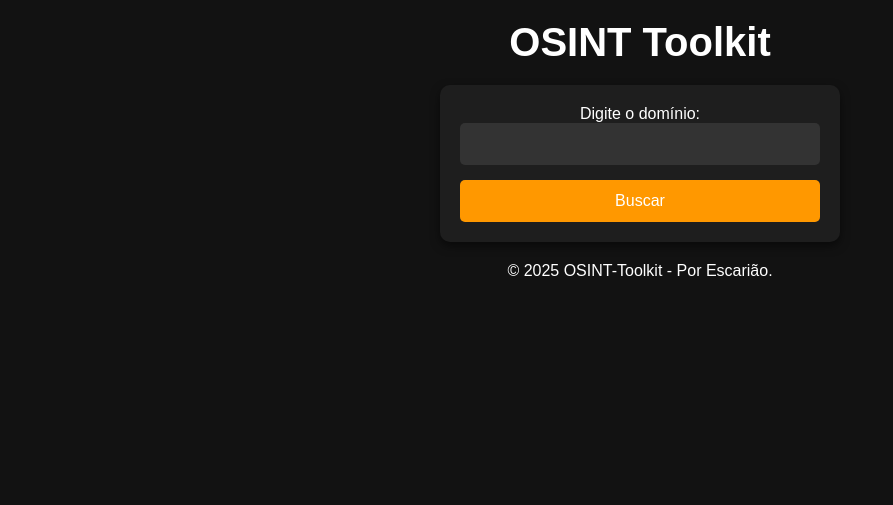
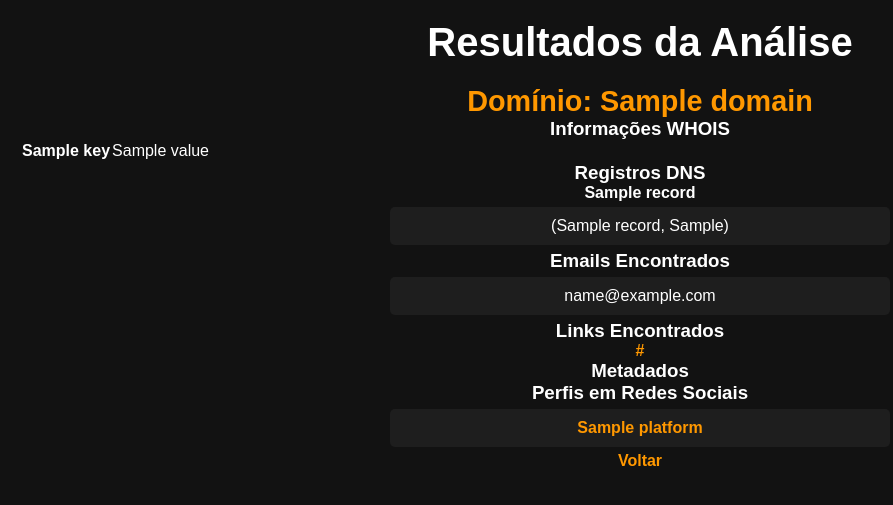
Before and after one commit to escariao/osint-toolkit, a Flask app: template templates/index.html in a window 1280 px wide. Shown: the top 505 px of the page, without its empty margins (0-893 px from the left). Run offline with Flask 2, Linux system fonts and the light colour scheme; the template is opened without the code that fills it: most values are stand-ins (such as "Sample title", 1, 10 or a date in 2020).

Commit message:
Add files via upload

```diff
--- a/templates/index.html
+++ b/templates/index.html
@@ -1,21 +1,78 @@
 <!DOCTYPE html>
-<html lang="pt">
+<html lang="pt-BR">
 <head>
     <meta charset="UTF-8">
     <meta name="viewport" content="width=device-width, initial-scale=1.0">
-    <title>OSINT Toolkit</title>
-    <link rel="stylesheet" href="{{ url_for('static', filename='style.css') }}">
+    <title>Resultados da Análise</title>
+    <link rel="stylesheet" href="/static/style.css">
 </head>
 <body>
-    <h1>OSINT Toolkit</h1>
-    <form method="POST">
-        <label for="domain">Digite o domínio:</label>
-        <input type="text" id="domain" name="domain" required>
-        <button type="submit">Buscar</button>
-    </form>
-<!-- Rodapé -->
-    <div class="footer">
-        &copy; 2025 OSINT-Toolkit - Por Escarião.
+    <div class="container">
+        <h1>Resultados da Análise</h1>
+        <h2>Domínio: {{ domain }}</h2>
+
+        <section>
+            <h3>Informações WHOIS</h3>
+            <table>
+                <tbody>
+                    {% for key, value in whois_data.items() %}
+                        <tr><td><strong>{{ key }}</strong></td><td>{{ value }}</td></tr>
+                    {% endfor %}
+                </tbody>
+            </table>
+        </section>
+
+        <section>
+            <h3>Registros DNS</h3>
+            {% for record, values in dns_records.items() %}
+                <h4>{{ record }}</h4>
+                <ul>
+                    {% for value in values %}
+                        <li>{{ value }}</li>
+                    {% endfor %}
+                </ul>
+            {% endfor %}
+        </section>
+
+        <section>
+            <h3>Emails Encontrados</h3>
+            <ul>
+                {% for email in emails %}
+                    <li>{{ email }}</li>
+                {% endfor %}
+            </ul>
+        </section>
+
+        <section>
+            <h3>Links Encontrados</h3>
+            <div class="grid">
+                {% for link in links %}
+                    <div class="grid-item"><a href="{{ link }}" target="_blank">{{ link }}</a></div>
+                {% endfor %}
+            </div>
+        </section>
+
+        <section>
+            <h3>Metadados</h3>
+            <table>
+                <tbody>
+                    {% for key, value in metadata.items() %}
+                        <tr><td><strong>{{ key }}</strong></td><td>{{ value }}</td></tr>
+                    {% endfor %}
+                </tbody>
+            </table>
+        </section>
+
+        <section>
+            <h3>Perfis em Redes Sociais</h3>
+            <ul>
+                {% for platform, url in social_profiles.items() %}
+                    <li><a href="{{ url }}" target="_blank">{{ platform }}</a></li>
+                {% endfor %}
+            </ul>
+        </section>
+
+        <a href="/" class="back-button">Voltar</a>
     </div>
 </body>
 </html>
```
